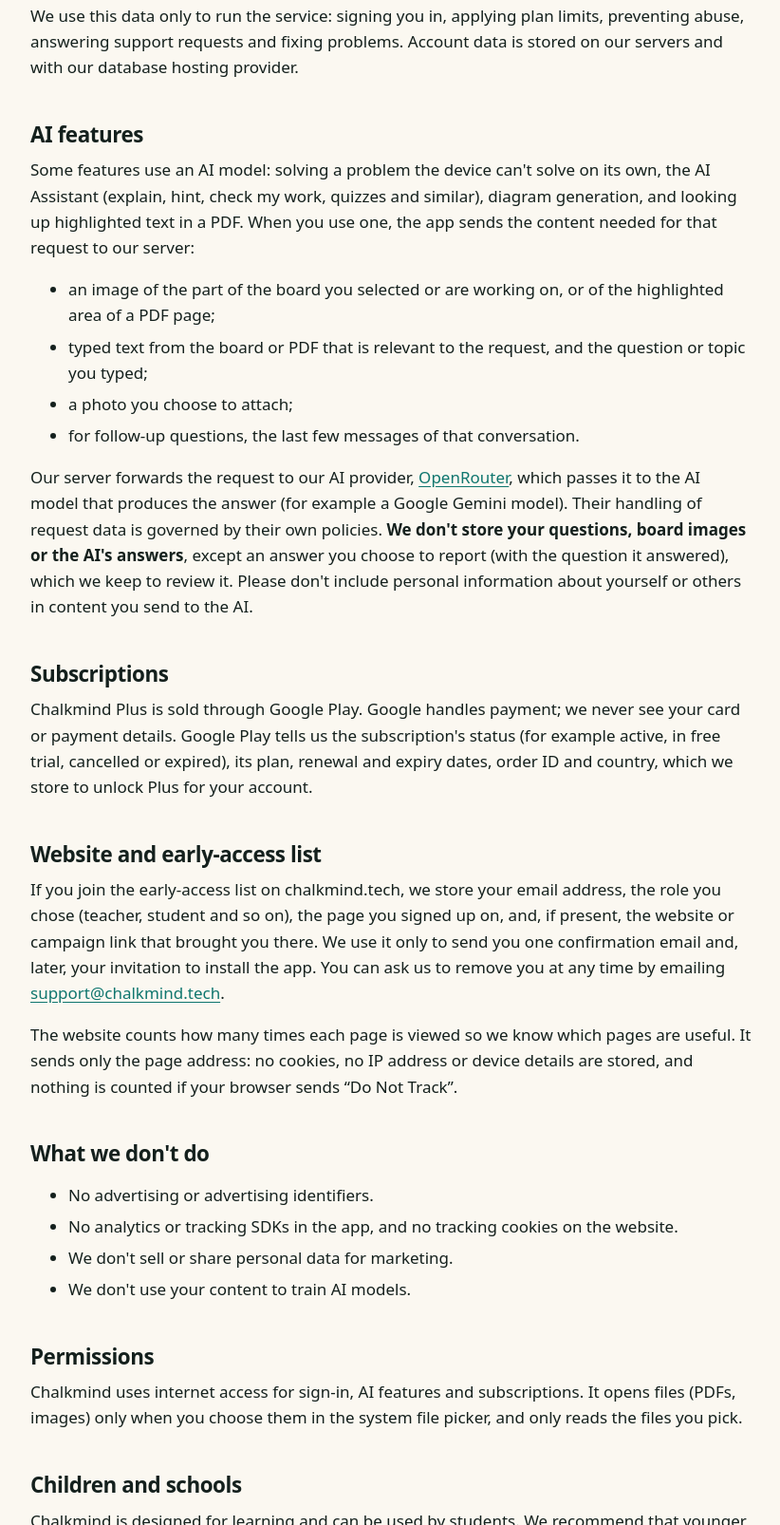
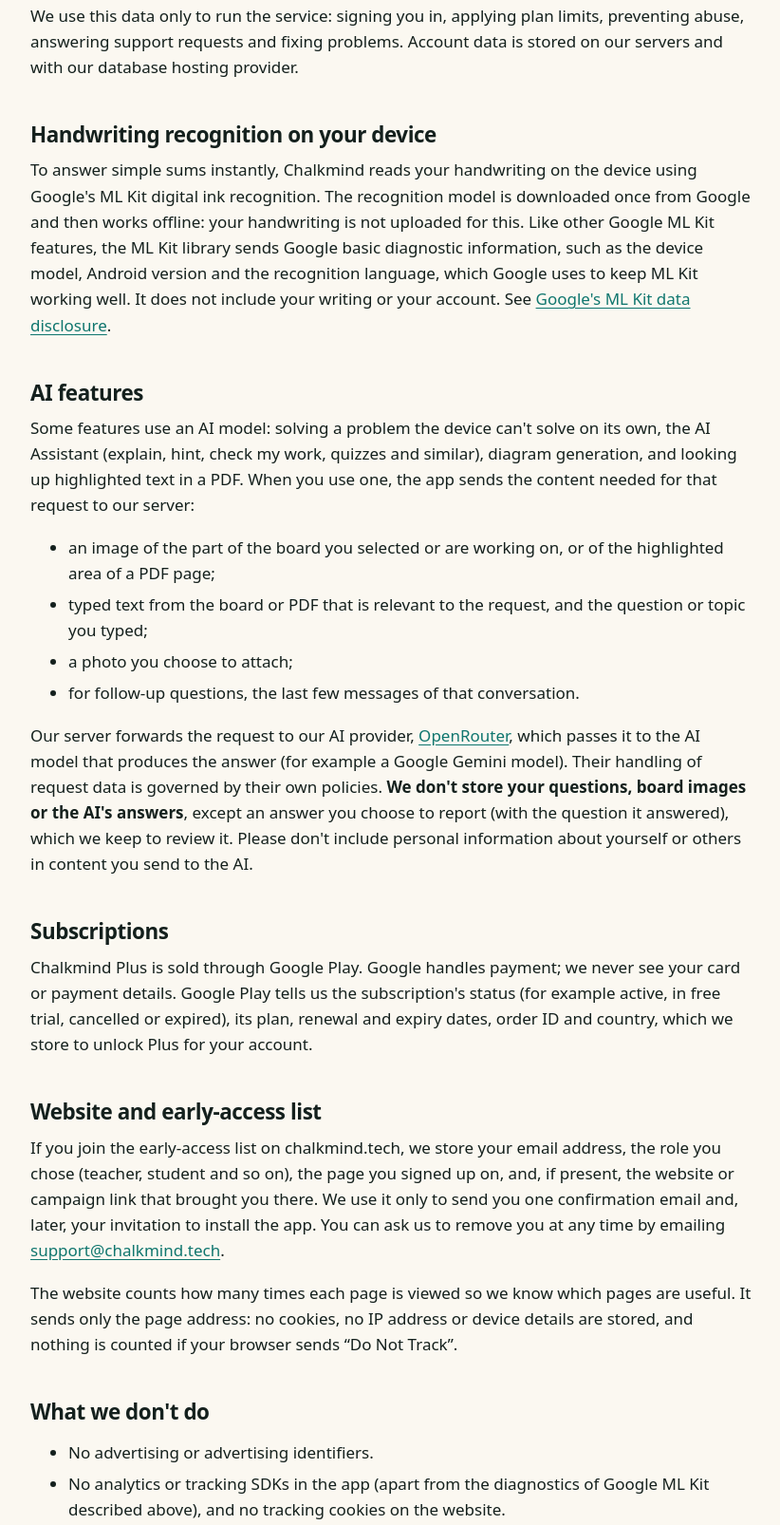
Before and after one commit to sandeepmaddheshiya/chalkmind-web, a plain HTML site: page public/privacy.html in a window 1280 px wide. Shown: the part 1048-2654 px from the top of the page at 95% size, without its empty margins (228-1050 px from the left). Drawn offline with Linux system fonts and the light colour scheme.

Commit message:
docs: privacy policy covers on-device handwriting recognition (ML Kit)
Co-Authored-By: Claude Opus 5.5 <noreply@anthropic.com>

```diff
--- a/public/privacy.html
+++ b/public/privacy.html
@@ -36,7 +36,7 @@
   </div>
 </header>
 <main id="main" class="wrap doc"><h1>Privacy policy</h1>
-<p class="updated">Last updated: 15 November 2026</p>
+<p class="updated">Last updated: 17 November 2026</p>
 <p>Chalkmind is a whiteboard app for teachers and students. This policy explains what data the app handles and why. If you have a question, email <a href="mailto:support@chalkmind.tech">support@chalkmind.tech</a>.</p>
 
 <h2>The short version</h2>
@@ -60,6 +60,9 @@
 </ul>
 <p>We use this data only to run the service: signing you in, applying plan limits, preventing abuse, answering support requests and fixing problems. Account data is stored on our servers and with our database hosting provider.</p>
 
+<h2>Handwriting recognition on your device</h2>
+<p>To answer simple sums instantly, Chalkmind reads your handwriting on the device using Google's ML Kit digital ink recognition. The recognition model is downloaded once from Google and then works offline: your handwriting is not uploaded for this. Like other Google ML Kit features, the ML Kit library sends Google basic diagnostic information, such as the device model, Android version and the recognition language, which Google uses to keep ML Kit working well. It does not include your writing or your account. See <a href="https://developers.google.com/ml-kit/android-data-disclosure">Google's ML Kit data disclosure</a>.</p>
+
 <h2>AI features</h2>
 <p>Some features use an AI model: solving a problem the device can't solve on its own, the AI Assistant (explain, hint, check my work, quizzes and similar), diagram generation, and looking up highlighted text in a PDF. When you use one, the app sends the content needed for that request to our server:</p>
 <ul>
@@ -80,7 +83,7 @@
 <h2>What we don't do</h2>
 <ul>
   <li>No advertising or advertising identifiers.</li>
-  <li>No analytics or tracking SDKs in the app, and no tracking cookies on the website.</li>
+  <li>No analytics or tracking SDKs in the app (apart from the diagnostics of Google ML Kit described above), and no tracking cookies on the website.</li>
   <li>We don't sell or share personal data for marketing.</li>
   <li>We don't use your content to train AI models.</li>
 </ul>
```
Also changed, not shown: content/privacy.html (+5 -2 lines).
